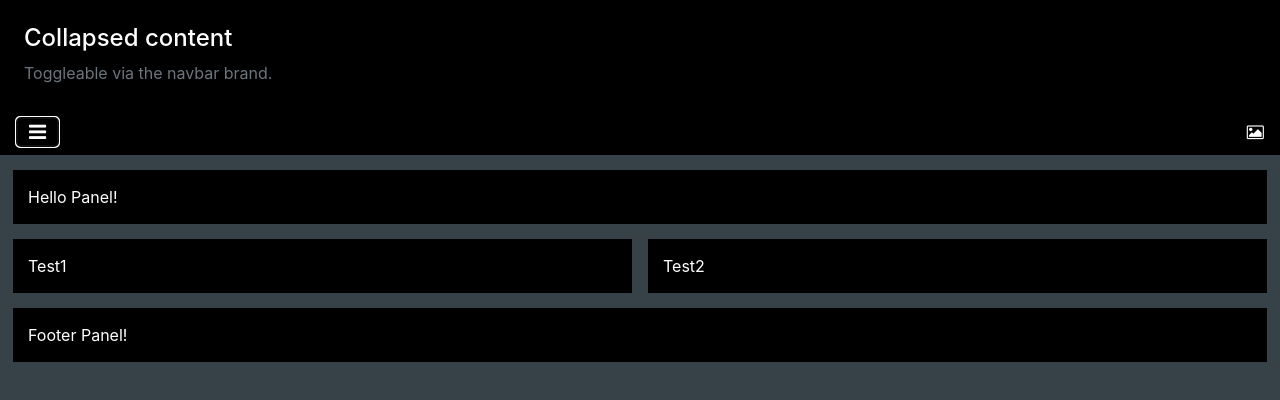
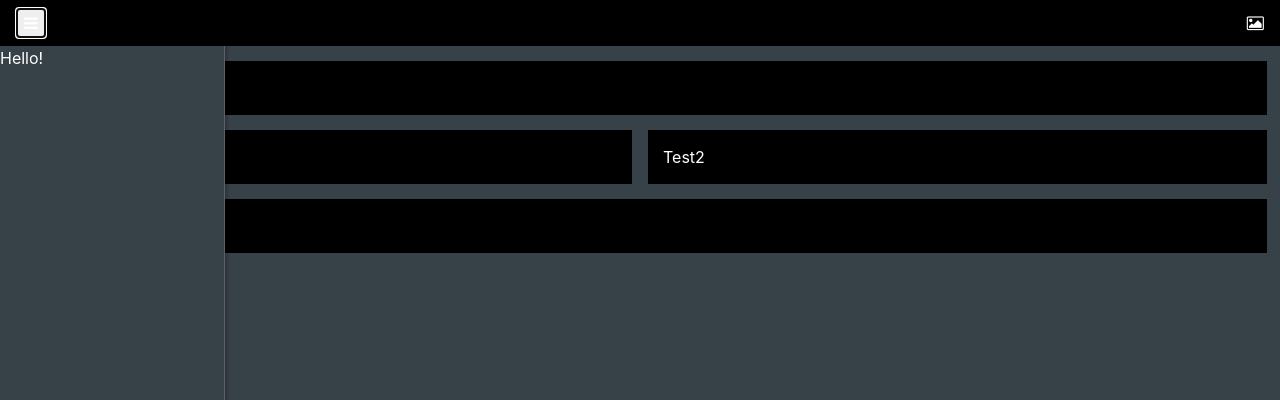
Before and after one commit to Mohammed9531/ngx-core-dashboard, an Angular app: page /#/dashboard in a window 1280 px wide. Both pictures are taken after a click on the button "Toggle navigation". Shown: the top 400 px of the page. Built offline with nearby package versions, Linux system fonts and the light colour scheme.

Commit message:
chore(dashboard): implemented dashboard sidebar.

```diff
--- a/src/app/shared/components/layout/bri-navbar/bri-navbar.component.html
+++ b/src/app/shared/components/layout/bri-navbar/bri-navbar.component.html
@@ -1,16 +1,13 @@
 <div class="bri-navbar pos-f-t">
-    <div [ngClass]="{'show': isToggled, 'collapsing': isCollapsing, 'collapse': !isCollapsing}">
-        <div class="bg-dark p-4">
-        <h4 class="text-white">Collapsed content</h4>
-        <span class="text-muted">Toggleable via the navbar brand.</span>
-        </div>
-    </div>
     <nav class="navbar">
-        <button class="navbar-toggler" type="button" attr.aria-expanded="isToggled" aria-label="Toggle navigation" (click)="onToggle($event)">
+        <button type="button" attr.aria-expanded="isToggled" aria-label="Toggle navigation" (click)="onToggle($event)">
             <span class="fa fa-bars"></span>
         </button>
         <div class="bri-navbar-right float-right">
             <a href="javascript:void(0)" (click)=onThemeToggle($event)><i class="fa fa-image"></i></a>
         </div>
     </nav>
+    <aside class="bri-sidebar" [ngClass]="{'show': isToggled, 'collapsing': isCollapsing, 'collapse': !isCollapsing}">
+        Hello!
+    </aside>
 </div>
--- a/src/app/shared/components/layout/bri-navbar/bri-navbar.component.scss
+++ b/src/app/shared/components/layout/bri-navbar/bri-navbar.component.scss
@@ -8,4 +8,12 @@
             color: #fff;
         }
     }
+
+    .bri-sidebar {
+        width: 225px;
+        z-index: 1500;
+        min-height: 94%;
+        max-height: 100%;
+        position: absolute;
+    }
 }
--- a/src/scss/bri.scss
+++ b/src/scss/bri.scss
@@ -5,7 +5,9 @@
 @import 'fragments/variables';
 
 .bri-dark {
-    @include bri-theme($ash, $bri-card-dark-bg, $white);
+    @include bri-theme($ash, $bri-card-dark-bg,
+        $white, $bri-sidebar-light-bs, $bri-sidebar-dark-brr, $white
+    );
 
     .navbar {
         @include bri-nav($bri-nav-dark-bg, $white)
@@ -13,7 +15,9 @@
 }
 
 .bri-light {
-    @include bri-theme($white, $bri-card-light-bg, $white);
+    @include bri-theme($white, $bri-card-light-bg,
+        $white, $bri-sidebar-light-bs, $bri-sidebar-light-brr, $black
+    );
 
     .bri-col {
         color: $black;
--- a/src/scss/fragments/_mixins.scss
+++ b/src/scss/fragments/_mixins.scss
@@ -1,7 +1,7 @@
 /**
  * write all your reusable methods here...
  */
-@mixin bri-theme($bg-color, $card-color, $color) {
+@mixin bri-theme($bg-color, $card-color, $color, $sb-bs, $sb-brr, $sb-text-color) {
     color: $color;
     background-color: $bg-color;
 
@@ -12,6 +12,13 @@
     .bri-col {
         background-color: $card-color !important;
     }
+
+    .bri-sidebar {
+        box-shadow: $sb-bs;
+        border-right: $sb-brr;
+        color: $sb-text-color;
+        background-color: $bg-color;
+    }
 }
 
 @mixin bri-nav($nav-color, $color) {
--- a/src/scss/fragments/_variables.scss
+++ b/src/scss/fragments/_variables.scss
@@ -1,6 +1,7 @@
 
 // colors
 $black           : #000;
+$grey            : #606060;
 $white           : #fff;
 $ash             : #374148;
 $lightgrey       : #fafafa;
@@ -13,3 +14,9 @@ $bri-card-light-bs         : 0 2px 4px 0 rgba(0, 0, 0, 0.4);
 // navbar theme
 $bri-nav-dark-bg           : $black;
 $bri-nav-light-bg          : #2d3a52;
+
+// sidebar theme
+$bri-sidebar-dark-brr      : 1px solid $grey;
+$bri-sidebar-light-bs      : transparent;
+$bri-sidebar-light-brr     : 1px solid rgba(0, 0, 0, 0.12);
+$bri-sidebar-light-bs      : 2px 0px 3px rgba(0, 0, 0, 0.22);
```
